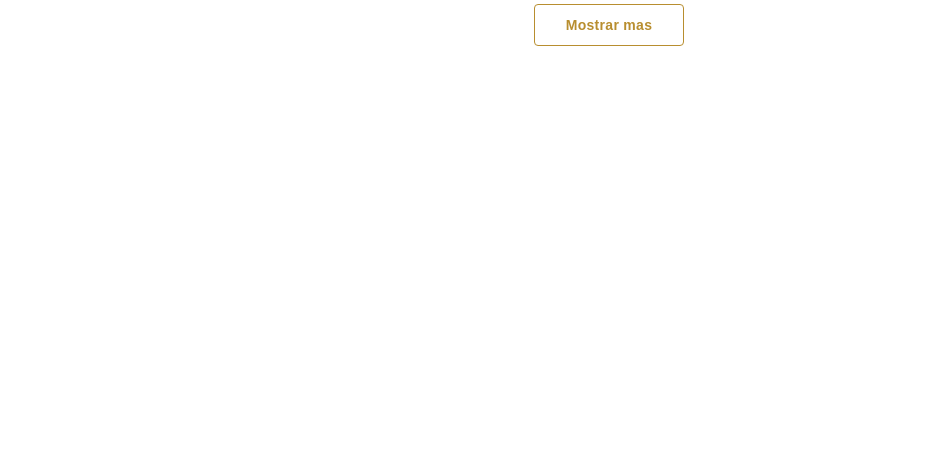
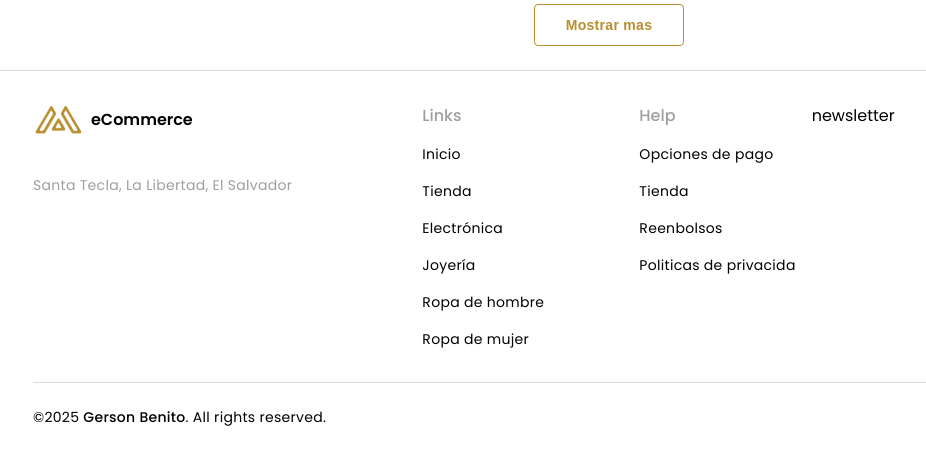
Before and after one commit to GersonBenito/comercio-electronico, a Next.js app: page / in a window 1280 px wide. Shown: the part 1869-2318 px from the top of the page, without its empty margins (31-957 px from the left). Before the commit the page ends 1939 px from the top, so only its background shows below. Built offline with nearby package versions, Linux system fonts and the light colour scheme.

Commit message:
feat: footer y menu dinamico agregado - opciones de prueba en menu

```diff
--- a/src/app/(shop)/page.tsx
+++ b/src/app/(shop)/page.tsx
@@ -1,4 +1,4 @@
-import { Banner, Button, ProductGrid, Title } from "@/components";
+import { Banner, Button, Footer, ProductGrid, Title } from "@/components";
 import { font } from "@/config/font";
 import { initialData } from "@/dummy/dummy";
 import styles from './page.module.css';
@@ -15,6 +15,7 @@ export default function Home() {
       <div className="align-center mt-3 mb-3">
         <Button label="Mostrar mas" type="outline-primary" />
       </div>
+      <Footer />
     </div>
   );
 }
--- a/src/components/index.ts
+++ b/src/components/index.ts
@@ -10,3 +10,4 @@ export * from './ui/title/Title';
 export * from './ui/cart/Cart';
 export * from './ui/products/product-grid/ProductGrid';
 export * from './ui/products/product-grid/ProductItem';
+export * from './ui/footer/Footer';
--- a/src/components/ui/footer/Footer.tsx
+++ b/src/components/ui/footer/Footer.tsx
@@ -1,7 +1,82 @@
+import { font } from '@/config/font';
+import styles from './footer.module.css';
+import { getYear } from '@/helpers';
+import { Logo, Menu } from '@/components';
+import { LinkMenu } from '@/interfaces';
+
 export const Footer = () => {
+  const links: LinkMenu[] = [
+      {
+        label: 'Inicio',
+        url: '/'
+      },
+      {
+        label: 'Tienda',
+        url: '/'
+      },
+      {
+        label: 'Electrónica',
+        url: '/'
+      },
+      {
+        label: 'Joyería',
+        url: '/'
+      },
+      {
+        label: 'Ropa de hombre',
+        url: '/'
+      },
+      {
+        label: 'Ropa de mujer',
+        url: '/'
+      },
+  ];
+
+  const linksHelp: LinkMenu[] = [
+      {
+        label: 'Opciones de pago',
+        url: '/'
+      },
+      {
+        label: 'Tienda',
+        url: '/'
+      },
+      {
+        label: 'Reenbolsos',
+        url: '/'
+      },
+      {
+        label: 'Politicas de privacida',
+        url: '/'
+      }
+  ];
   return (
-    <div>
-      Footer
-    </div>
+    <footer className={`
+      ${font.className}
+      ${styles.wrapper_footer}
+    `}>
+      <div className={styles.content_footer}>
+        <div className={styles.section_information}>
+          <Logo />
+          <p className="regular-body">Santa Tecla, La Libertad, El Salvador</p>
+        </div>
+        <div className={styles.section_links}>
+          <div className={styles.links}>
+            <p>Links</p>
+            <Menu orientation="vertical" links={links}/>
+          </div>
+          <div className={styles.links}>
+            <p>Help</p>
+            <Menu orientation="vertical" links={linksHelp}/>
+          </div>
+        </div>
+        <div className="section_newsletter">
+          newsletter
+        </div>
+      </div>
+      <div className={`${styles.rights} regular-body`}>
+        <p>©{getYear()} <span>Gerson Benito</span>. All rights reserved.</p>
+      </div>
+    </footer>
   )
 }
--- a/src/components/ui/footer/footer.module.css
+++ b/src/components/ui/footer/footer.module.css
@@ -0,0 +1,45 @@
+.wrapper_footer {
+    border-top: 1px solid #D9D9D9;
+    padding: 0px 64px;
+    width: 100%;
+}
+
+.wrapper_footer .content_footer{
+    display: grid;
+    grid-template-columns: 1fr 1fr 1fr;
+    gap: 16px;
+    margin: 32px 0px;
+}
+
+.wrapper_footer .content_footer .section_information p{
+    margin-top: 40px;
+}
+
+.wrapper_footer .rights{
+    padding: 24px 0px;
+    border-top: 1px solid #d9d9d9;
+    width: 100%;
+    display: flex;
+    align-items: center;
+    justify-content: flex-start;
+}
+
+.wrapper_footer .section_links{
+    display: flex;
+    gap: 16px;
+    justify-content: space-between;
+}
+
+.wrapper_footer .section_links .links p{
+    color: #9F9F9F;
+    font-weight: 500;
+    margin-bottom: 16px;
+}
+
+.wrapper_footer .section_information p {
+    color: #9F9F9F;
+}
+
+.rights span {
+    font-weight: 500;
+}
--- a/src/components/ui/menu/Menu.tsx
+++ b/src/components/ui/menu/Menu.tsx
@@ -1,12 +1,14 @@
 import { font } from "@/config/font"
 import Link from "next/link"
 import styles from './menu.module.css';
+import { LinkMenu } from "@/interfaces";
 
 interface Props {
   orientation?: string
+  links: LinkMenu[]
 }
 
-export const Menu = ({orientation = 'horizontal'}: Props) => {
+export const Menu = ({orientation = 'horizontal', links}: Props) => {
   return (
     <div
       className={`
@@ -16,12 +18,11 @@ export const Menu = ({orientation = 'horizontal'}: Props) => {
         regular-body`
       }
     >
-      <Link href="/">Inicio</Link>
-      <Link href="/">Tienda</Link>
-      <Link href="/">Electrónica</Link>
-      <Link href="/">Joyería</Link>
-      <Link href="/">Ropa de hombre</Link>
-      <Link href="/">Ropa de mujer</Link>
+      {
+        links.map(link => (
+          <Link key={link.label} href={link.url}>{link.label}</Link>
+        ))
+      }
     </div>
   )
 }
--- a/src/components/ui/navbar/Navbar.tsx
+++ b/src/components/ui/navbar/Navbar.tsx
@@ -3,8 +3,35 @@ import { Menu } from "@/components";
 import Link from "next/link";
 import styles from './navbar.module.css';
 import { font } from "@/config/font";
+import { LinkMenu } from "@/interfaces";
 
 export const Navbar = () => {
+  const links: LinkMenu[] = [
+    {
+      label: 'Inicio',
+      url: '/'
+    },
+    {
+      label: 'Tienda',
+      url: '/'
+    },
+    {
+      label: 'Electrónica',
+      url: '/'
+    },
+    {
+      label: 'Joyería',
+      url: '/'
+    },
+    {
+      label: 'Ropa de hombre',
+      url: '/'
+    },
+    {
+      label: 'Ropa de mujer',
+      url: '/'
+    },
+  ];
   return (
     <nav className={`
       ${font},
@@ -13,7 +40,7 @@ export const Navbar = () => {
         <Link href="/">
             <Logo />
         </Link>
-        <Menu />
+        <Menu links={links}/>
         <Actions />
     </nav>
   )
--- a/src/components/ui/products/product-grid/ProductItem.tsx
+++ b/src/components/ui/products/product-grid/ProductItem.tsx
@@ -4,7 +4,7 @@
 import { Product } from "@/interfaces"
 import styles from './product-grid.module.css';
 import Image from "next/image";
-import { transformAmount } from "@/helpers/transform-amount";
+import { transformAmount } from "@/helpers";
 import { useState } from "react";
 import { Button } from "@/components";
 import { font } from "@/config/font";
--- a/src/helpers/transform-amount.ts
+++ b/src/helpers/helper.ts
@@ -1,5 +1,5 @@
 /**
- * Metodo para transformar un numero u monto en formato de moneda
+ * Funcion para transformar un numero u monto en formato de moneda
  * @param value monto o valor a transformar
  * @param locale tipo de locale a transformar, por defecto cuenta con en-US
  * @param currency tipo moneda a usar o transformar, por defecto es USD
@@ -16,3 +16,12 @@ export const transformAmount = (value: number | string, locale = 'en-US', curren
     });
     return formatter.format(amount);
 }
+
+/**
+ * Funcion para obtener el año actual
+ * @returns retorn el año actual
+ */
+export const getYear = (): number =>{
+    const date = new Date();
+    return date.getFullYear();
+}
--- /dev/null
+++ b/src/helpers/index.ts
@@ -0,0 +1 @@
+export * from './helper';
--- a/src/interfaces/index.ts
+++ b/src/interfaces/index.ts
@@ -1 +1,2 @@
 export * from './product.interface';
+export * from './link-menu.interface';
--- /dev/null
+++ b/src/interfaces/link-menu.interface.ts
@@ -0,0 +1,4 @@
+export interface LinkMenu {
+    label: string;
+    url: string;
+}
```
